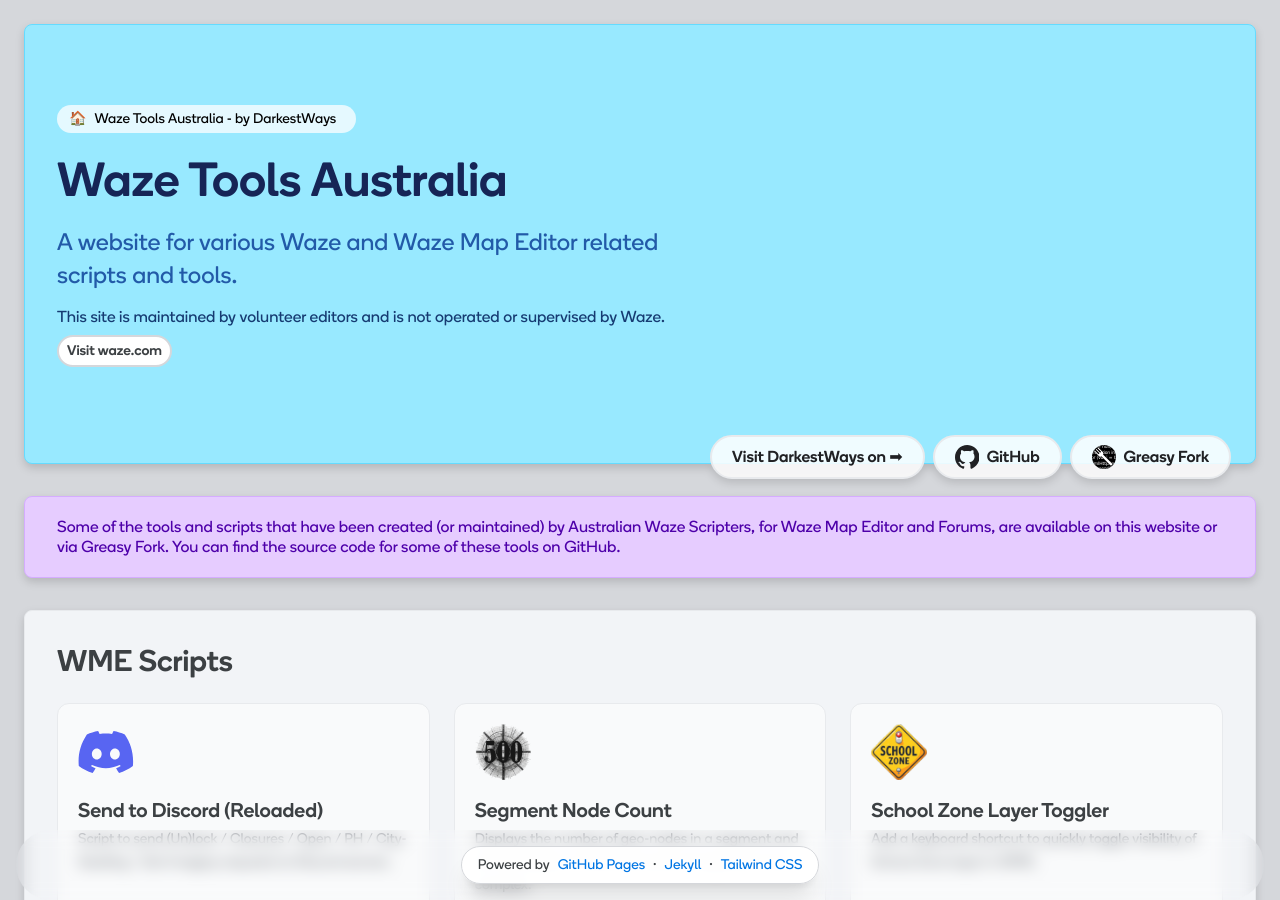
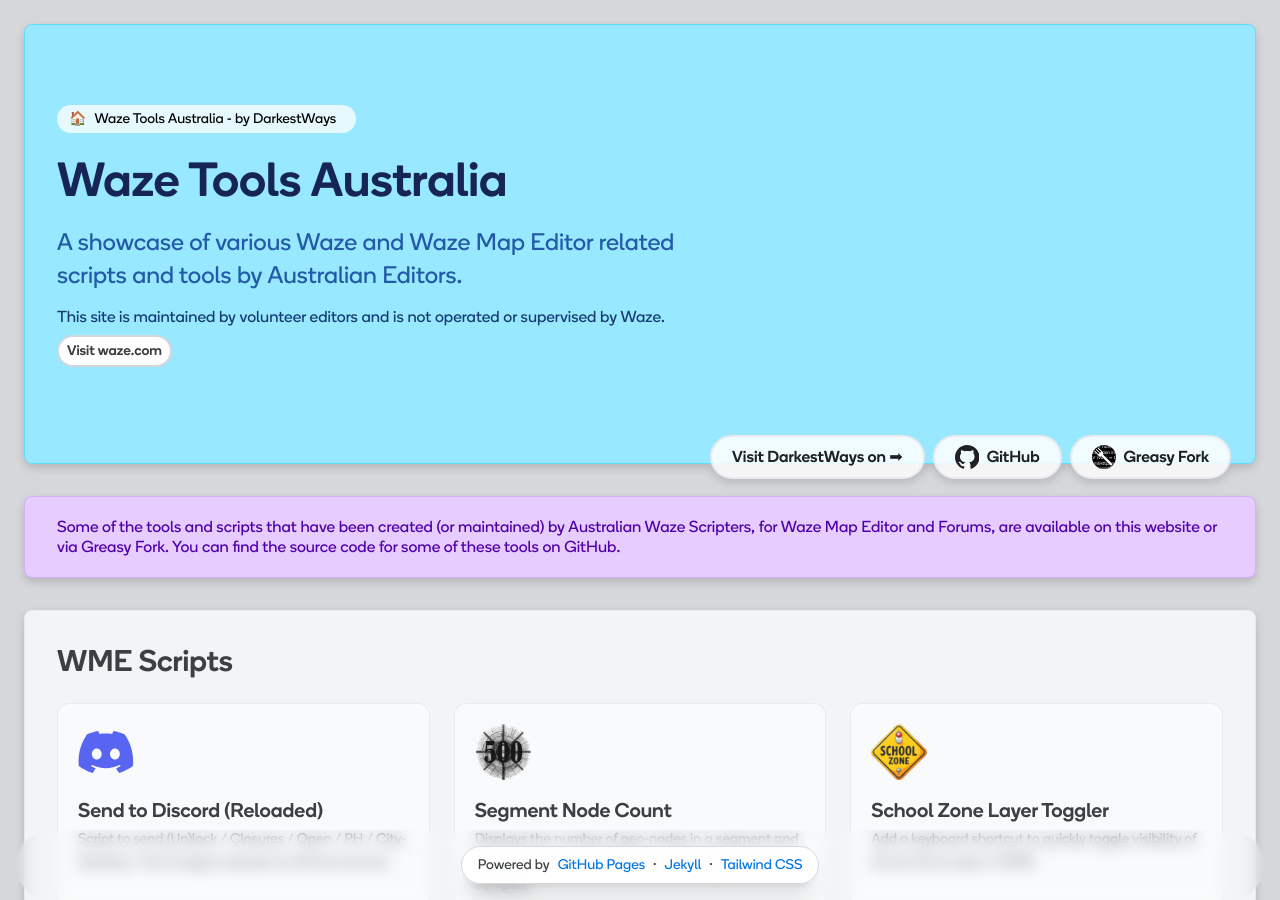
Before and after one commit to darkestways/wazetoolsau.com, a Jekyll site: the page built from src/index.md, in a window 1280 px wide and 900 px high. Built offline with Jekyll 4.4.1, drawn with Linux system fonts in a browser that asks for light colours.

Commit message:
Update header content
Signed-off-by: Darkest Ways <254888377+darkestways@users.noreply.github.com>

```diff
--- a/src/_layouts/default.html
+++ b/src/_layouts/default.html
@@ -21,7 +21,7 @@
               🏠 <span class="hidden sm:inline-flex sm:px-2">Waze Tools Australia - by DarkestWays</span>
             </a>
             <h1 class="text-3xl sm:text-5xl font-medium mb-4 leading-tight text-blue-950">Waze Tools Australia</h1>
-            <p class="text-lg sm:text-2xl leading-snug max-w-2xl text-w-blue-800">A website for various Waze and Waze Map Editor related scripts and tools.</p>
+            <p class="text-lg sm:text-2xl leading-snug max-w-2xl text-w-blue-800">A showcase of various Waze and Waze Map Editor related scripts and tools by Australian Editors.</p>
             <div class="relative max-w-2xl py-2 flex flex-row items-center-safe justify-end-safe gap-2 sm:flex sm:flex-col sm:px-0 sm:py-4 sm:gap-2 sm:items-start sm:justify-between">
               <p class="text-w-blue-900 leading-tight w-full text-xs sm:text-base sm:w-auto sm:flex-1 sm:min-w-0">This site is maintained by volunteer editors and is not operated or supervised by Waze.</p>
               <a class="cta-pill w-min px-1 py-0 ml-0 max-h-fit text-xs sm:text-sm sm:w-min sm:py-1 sm:px-2 border-w-grey-300 hover:border-w-blue hover:bg-w-blue-50 text-w-grey-800 hover:text-w-grey-900" href="https://waze.com/waze" referrerpolicy="no-referrer" rel="noopener noreferrer" target="_blank">Visit waze.com</a>
```
